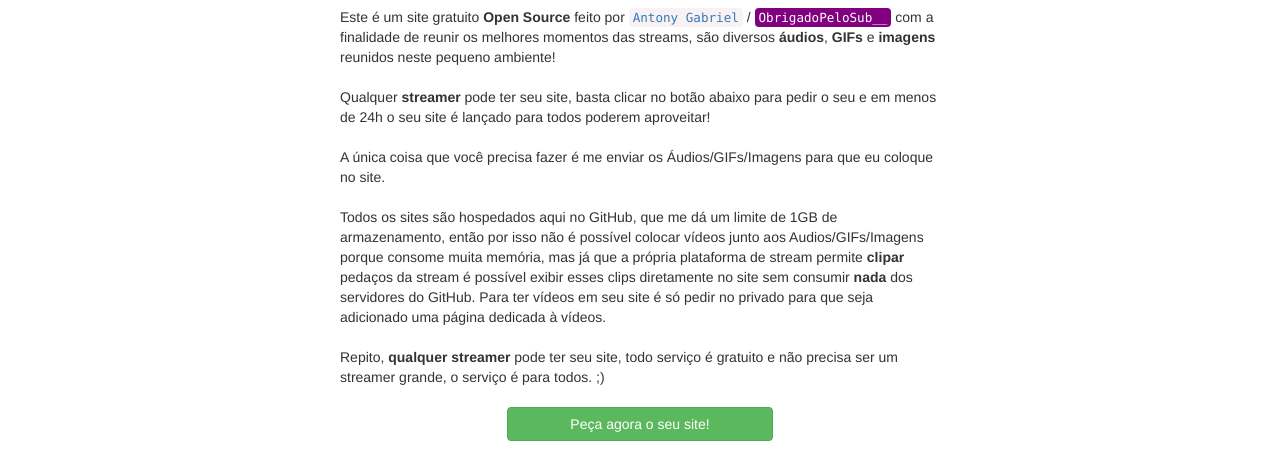
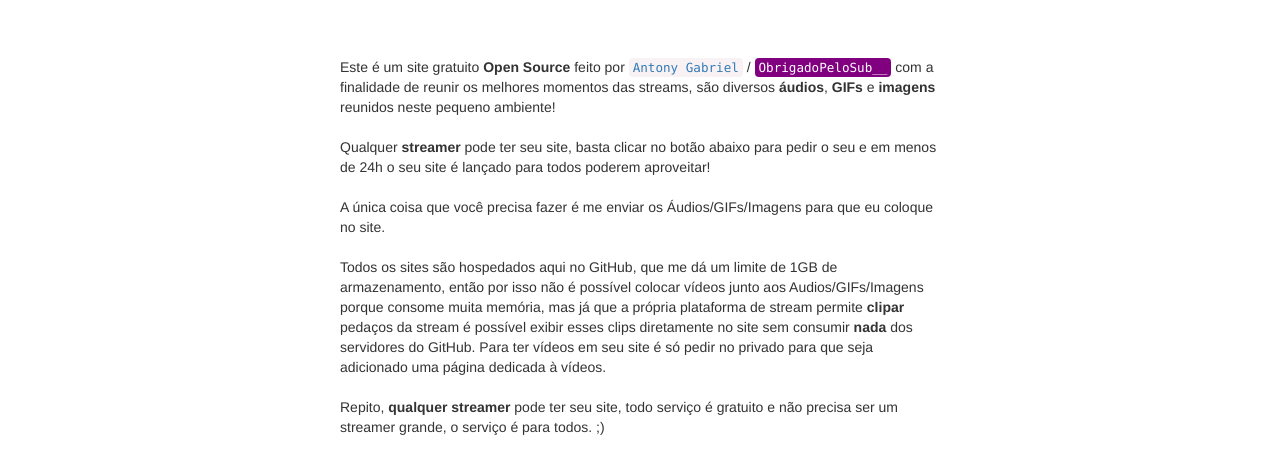
Before and after one commit to nzahrx/nzahrx.github.io, a plain HTML site: page sobre.html in a window 1280 px wide. Shown: the part 349-800 px from the top of the page. Drawn offline with nearby package versions, Linux system fonts and the light colour scheme; no server answers.

Commit message:
Update sobre.html

```diff
--- a/sobre.html
+++ b/sobre.html
@@ -37,7 +37,7 @@
         </div>
         <div class="row main-post">
             <h1>Sobre / Crie seu site</h1>
-            <div class="painel" style="background: white;">
+            <div class="painel" style="background: white; padding-top: 60">
                 <div style=" width: 600px; display: inline-block; text-align: left;">
                     Este é um site gratuito <b>Open Source</b> feito por
                     <code><a href="https://www.facebook.com/profile.php?id=100009453146844">Antony Gabriel</a></code> /
```
